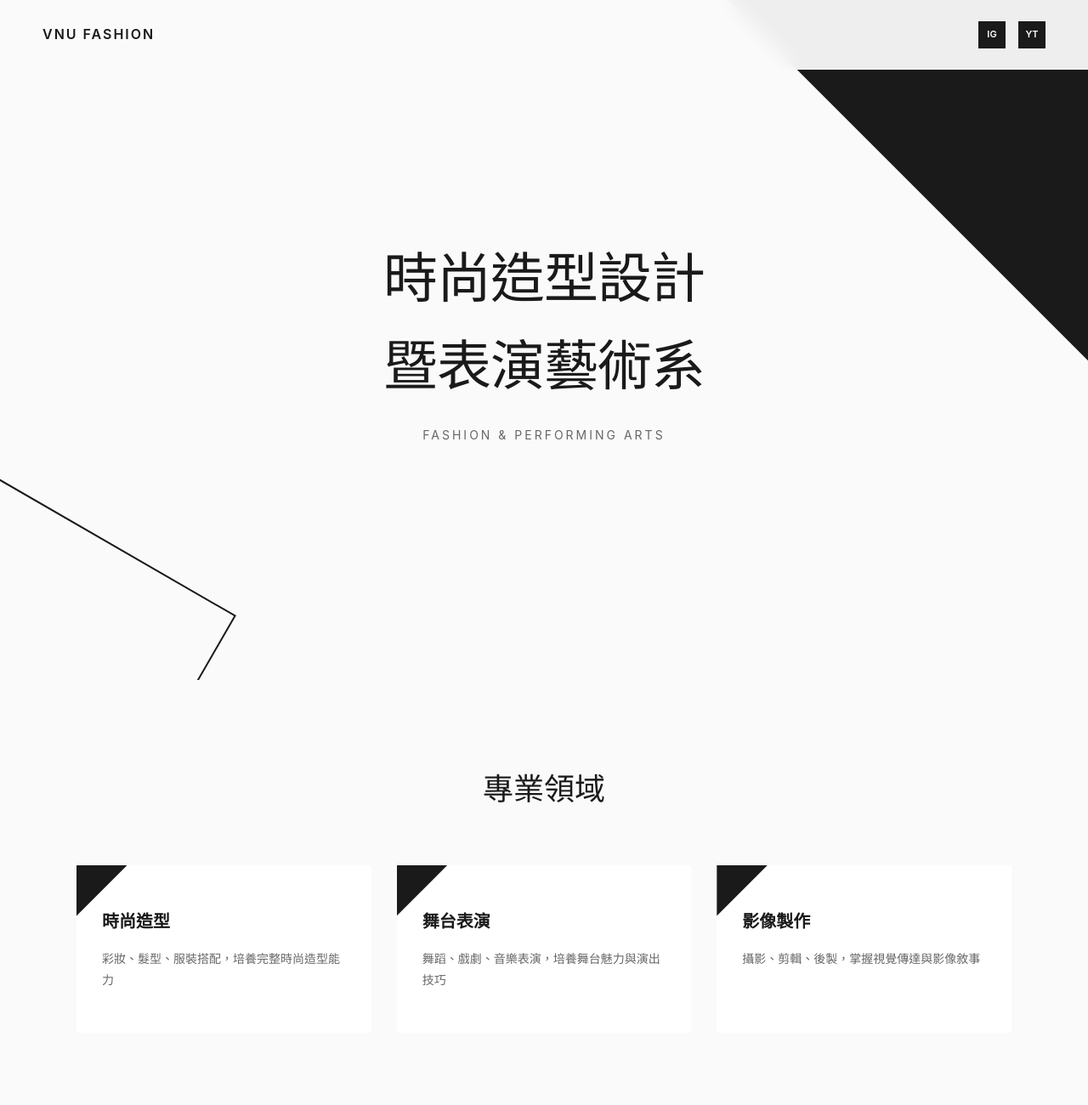
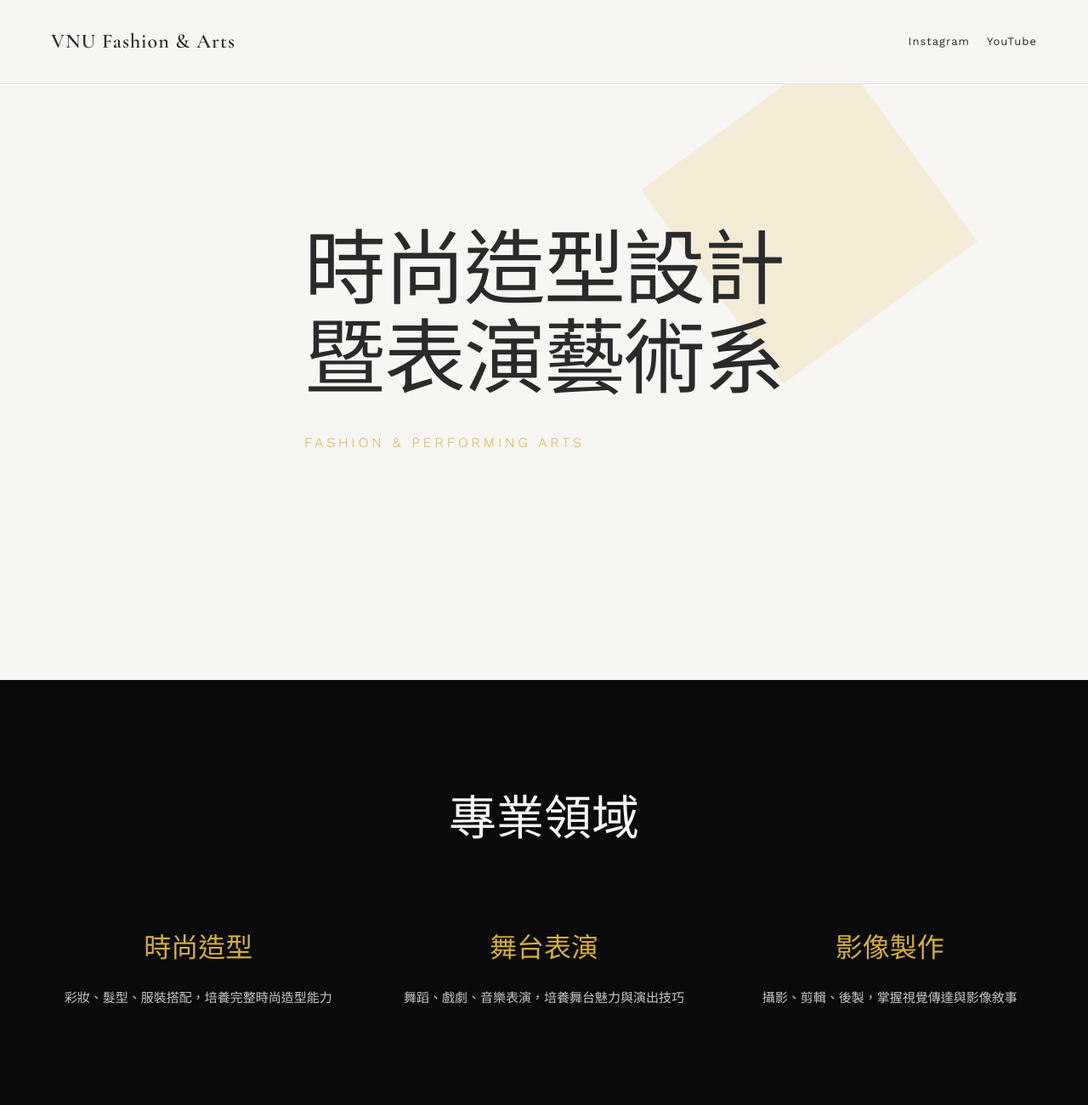
Before and after one commit to da33/lin-yu-fan, a plain HTML site: page vnu-fashion.html in a window 1280 px wide. Shown: the top 1300 px of the page at 85% size. Drawn offline with nearby package versions, Linux system fonts and the light colour scheme.

Commit message:
Editorial design: Cormorant Garamond, gold accents, refined aesthetics

```diff
--- a/vnu-fashion.html
+++ b/vnu-fashion.html
@@ -4,289 +4,268 @@
     <meta charset="UTF-8">
     <meta name="viewport" content="width=device-width, initial-scale=1.0">
     <title>VNU 時尚造型設計暨表演藝術系</title>
+    <link rel="preconnect" href="https://fonts.googleapis.com">
+    <link rel="preconnect" href="https://fonts.gstatic.com" crossorigin>
+    <link href="https://fonts.googleapis.com/css2?family=Cormorant+Garamond:wght@300;400;600&family=Work+Sans:wght@300;400;600&display=swap" rel="stylesheet">
     <style>
-        * { margin: 0; padding: 0; box-sizing: border-box; }
+        :root {
+            --primary: #0a0a0a;
+            --accent: #d4af37;
+            --bg: #f8f6f3;
+            --text: #2a2a2a;
+            --light: #e8e6e3;
+        }
+
+        * {
+            margin: 0;
+            padding: 0;
+            box-sizing: border-box;
+        }
 
         body {
-            font-family: -apple-system, BlinkMacSystemFont, "Segoe UI", sans-serif;
-            background: #fafafa;
-            color: #1a1a1a;
+            font-family: 'Work Sans', sans-serif;
+            background: var(--bg);
+            color: var(--text);
             line-height: 1.6;
+            overflow-x: hidden;
         }
 
-        /* 導航 */
+        /* Navigation */
         nav {
             position: fixed;
             top: 0;
             width: 100%;
-            padding: 25px 50px;
+            padding: 30px 60px;
             display: flex;
             justify-content: space-between;
             align-items: center;
             z-index: 1000;
-            background: rgba(250,250,250,0.95);
+            background: rgba(248, 246, 243, 0.95);
             backdrop-filter: blur(10px);
+            border-bottom: 1px solid rgba(42, 42, 42, 0.1);
         }
 
         .logo {
-            font-size: 16px;
+            font-family: 'Cormorant Garamond', serif;
+            font-size: 24px;
             font-weight: 600;
-            letter-spacing: 2px;
+            letter-spacing: 1px;
         }
 
-        .social {
+        .nav-social {
             display: flex;
-            gap: 15px;
+            gap: 20px;
         }
 
-        .social a {
-            width: 32px;
-            height: 32px;
-            display: flex;
-            align-items: center;
-            justify-content: center;
-            background: #1a1a1a;
-            color: #fff;
+        .nav-social a {
+            font-size: 13px;
+            color: var(--text);
             text-decoration: none;
-            font-size: 11px;
-            font-weight: 600;
-            transition: transform 0.3s;
+            letter-spacing: 1px;
+            transition: color 0.3s;
         }
 
-        .social a:hover {
-            transform: translateY(-3px);
+        .nav-social a:hover {
+            color: var(--accent);
         }
 
-        /* Hero - 幾何圖形背景 */
+        /* Hero Section */
         .hero {
             min-height: 100vh;
             display: flex;
             align-items: center;
             justify-content: center;
             position: relative;
-            overflow: hidden;
+            padding: 0 60px;
         }
 
         .hero::before {
             content: '';
             position: absolute;
-            width: 600px;
-            height: 600px;
-            background: #1a1a1a;
-            transform: rotate(45deg);
-            top: -300px;
-            right: -300px;
+            width: 400px;
+            height: 400px;
+            background: var(--accent);
+            opacity: 0.15;
+            clip-path: polygon(50% 0%, 100% 50%, 50% 100%, 0% 50%);
+            top: 10%;
+            right: 10%;
+            animation: float 8s ease-in-out infinite;
         }
 
-        .hero::after {
-            content: '';
-            position: absolute;
-            width: 400px;
-            height: 400px;
-            border: 2px solid #1a1a1a;
-            transform: rotate(30deg);
-            bottom: -200px;
-            left: -200px;
+        @keyframes float {
+            0%, 100% { transform: translateY(0) rotate(0deg); }
+            50% { transform: translateY(-30px) rotate(10deg); }
         }
 
         .hero-content {
-            text-align: center;
+            max-width: 900px;
             z-index: 1;
-            max-width: 800px;
-            padding: 0 40px;
         }
 
         .hero h1 {
-            font-size: 64px;
+            font-family: 'Cormorant Garamond', serif;
+            font-size: 96px;
             font-weight: 300;
-            letter-spacing: -1px;
-            margin-bottom: 20px;
+            line-height: 1.1;
+            margin-bottom: 30px;
+            letter-spacing: -2px;
         }
 
-        .hero p {
-            font-size: 14px;
-            letter-spacing: 3px;
+        .hero .subtitle {
+            font-size: 16px;
+            letter-spacing: 4px;
             text-transform: uppercase;
-            color: #666;
+            color: var(--accent);
+            font-weight: 300;
         }
 
-        /* 特色區塊 - 幾何卡片 */
+        /* Features Section */
         .features {
-            padding: 100px 50px;
-            max-width: 1200px;
-            margin: 0 auto;
+            padding: 120px 60px;
+            background: var(--primary);
+            color: var(--bg);
+        }
+
+        .section-title {
+            font-family: 'Cormorant Garamond', serif;
+            font-size: 56px;
+            font-weight: 300;
+            text-align: center;
+            margin-bottom: 80px;
         }
 
         .features-grid {
             display: grid;
             grid-template-columns: repeat(3, 1fr);
-            gap: 30px;
-            margin-top: 60px;
+            gap: 60px;
+            max-width: 1200px;
+            margin: 0 auto;
         }
 
-        .feature-card {
-            background: #fff;
-            padding: 50px 30px;
-            position: relative;
-            transition: transform 0.3s;
+        .feature-item {
+            text-align: center;
+            opacity: 0;
+            animation: fadeInUp 0.8s ease forwards;
         }
 
-        .feature-card::before {
-            content: '';
-            position: absolute;
-            top: 0;
-            left: 0;
-            width: 60px;
-            height: 60px;
-            background: #1a1a1a;
-            clip-path: polygon(0 0, 100% 0, 0 100%);
+        .feature-item:nth-child(1) { animation-delay: 0.2s; }
+        .feature-item:nth-child(2) { animation-delay: 0.4s; }
+        .feature-item:nth-child(3) { animation-delay: 0.6s; }
+
+        @keyframes fadeInUp {
+            to { opacity: 1; transform: translateY(0); }
+            from { opacity: 0; transform: translateY(30px); }
         }
 
-        .feature-card:hover {
-            transform: translateY(-10px);
+        .feature-item h3 {
+            font-family: 'Cormorant Garamond', serif;
+            font-size: 32px;
+            font-weight: 400;
+            margin-bottom: 20px;
+            color: var(--accent);
         }
 
-        .feature-card h3 {
-            font-size: 20px;
-            font-weight: 600;
-            margin-bottom: 15px;
+        .feature-item p {
+            font-size: 15px;
+            line-height: 1.8;
+            color: rgba(248, 246, 243, 0.8);
         }
 
-        .feature-card p {
-            font-size: 14px;
-            color: #666;
-            line-height: 1.8;
-        }
-
-        .section-title {
-            font-size: 36px;
-            font-weight: 300;
-            text-align: center;
-        }
-
-        /* Gallery - 簡約網格 */
+        /* Gallery */
         .gallery {
-            padding: 100px 50px;
-            background: #fff;
+            padding: 120px 60px;
         }
 
         .gallery-grid {
             display: grid;
             grid-template-columns: repeat(3, 1fr);
-            gap: 20px;
+            gap: 30px;
             max-width: 1200px;
-            margin: 60px auto 0;
+            margin: 80px auto 0;
         }
 
         .gallery-item {
-            aspect-ratio: 1;
+            aspect-ratio: 4/5;
             overflow: hidden;
             position: relative;
-        }
-
-        .gallery-item::before {
-            content: '';
-            position: absolute;
-            inset: 0;
-            background: #1a1a1a;
-            opacity: 0;
-            transition: opacity 0.3s;
-            z-index: 1;
-        }
-
-        .gallery-item:hover::before {
-            opacity: 0.1;
         }
 
         .gallery-item img {
             width: 100%;
             height: 100%;
             object-fit: cover;
+            transition: transform 0.6s ease;
+        }
+
+        .gallery-item:hover img {
+            transform: scale(1.05);
         }
 
         /* CTA */
         .cta {
-            padding: 100px 50px;
+            padding: 120px 60px;
             text-align: center;
-            position: relative;
-        }
-
-        .cta::before {
-            content: '';
-            position: absolute;
-            width: 300px;
-            height: 300px;
-            border: 1px solid #e0e0e0;
-            transform: rotate(45deg);
-            top: 50%;
-            left: 50%;
-            margin: -150px 0 0 -150px;
-            z-index: 0;
-        }
-
-        .cta-content {
-            position: relative;
-            z-index: 1;
+            background: var(--light);
         }
 
         .cta-buttons {
             display: flex;
-            gap: 20px;
+            gap: 30px;
             justify-content: center;
-            margin-top: 40px;
+            margin-top: 50px;
         }
 
         .btn {
-            padding: 15px 40px;
-            font-size: 12px;
+            padding: 18px 50px;
+            font-size: 13px;
             letter-spacing: 2px;
             text-transform: uppercase;
             text-decoration: none;
-            background: #1a1a1a;
-            color: #fff;
+            background: var(--primary);
+            color: var(--bg);
             transition: all 0.3s;
+            border: 1px solid var(--primary);
         }
 
         .btn:hover {
-            background: #000;
-            transform: translateY(-3px);
+            background: transparent;
+            color: var(--primary);
         }
 
         @media (max-width: 768px) {
-            .hero h1 { font-size: 40px; }
+            .hero h1 { font-size: 48px; }
             .features-grid, .gallery-grid { grid-template-columns: 1fr; }
-            .cta-buttons { flex-direction: column; }
         }
     </style>
 </head>
 <body>
     <nav>
-        <div class="logo">VNU FASHION</div>
-        <div class="social">
-            <a href="https://www.instagram.com/vnu001_official" target="_blank">IG</a>
-            <a href="https://youtube.com/@henryproduction" target="_blank">YT</a>
+        <div class="logo">VNU Fashion & Arts</div>
+        <div class="nav-social">
+            <a href="https://www.instagram.com/vnu001_official" target="_blank">Instagram</a>
+            <a href="https://youtube.com/@henryproduction" target="_blank">YouTube</a>
         </div>
     </nav>
 
     <section class="hero">
         <div class="hero-content">
             <h1>時尚造型設計<br>暨表演藝術系</h1>
-            <p>Fashion & Performing Arts</p>
+            <p class="subtitle">Fashion & Performing Arts</p>
         </div>
     </section>
 
     <section class="features">
         <h2 class="section-title">專業領域</h2>
         <div class="features-grid">
-            <div class="feature-card">
+            <div class="feature-item">
                 <h3>時尚造型</h3>
                 <p>彩妝、髮型、服裝搭配，培養完整時尚造型能力</p>
             </div>
-            <div class="feature-card">
+            <div class="feature-item">
                 <h3>舞台表演</h3>
                 <p>舞蹈、戲劇、音樂表演，培養舞台魅力與演出技巧</p>
             </div>
-            <div class="feature-card">
+            <div class="feature-item">
                 <h3>影像製作</h3>
                 <p>攝影、剪輯、後製，掌握視覺傳達與影像敘事</p>
             </div>
@@ -306,12 +285,10 @@
     </section>
 
     <section class="cta">
-        <div class="cta-content">
-            <h2 class="section-title">探索更多</h2>
-            <div class="cta-buttons">
-                <a href="https://www.instagram.com/vnu001_official" target="_blank" class="btn">Instagram</a>
-                <a href="https://youtube.com/@henryproduction" target="_blank" class="btn">YouTube</a>
-            </div>
+        <h2 class="section-title">探索更多</h2>
+        <div class="cta-buttons">
+            <a href="https://www.instagram.com/vnu001_official" target="_blank" class="btn">Instagram</a>
+            <a href="https://youtube.com/@henryproduction" target="_blank" class="btn">YouTube</a>
         </div>
     </section>
 </body>
```
